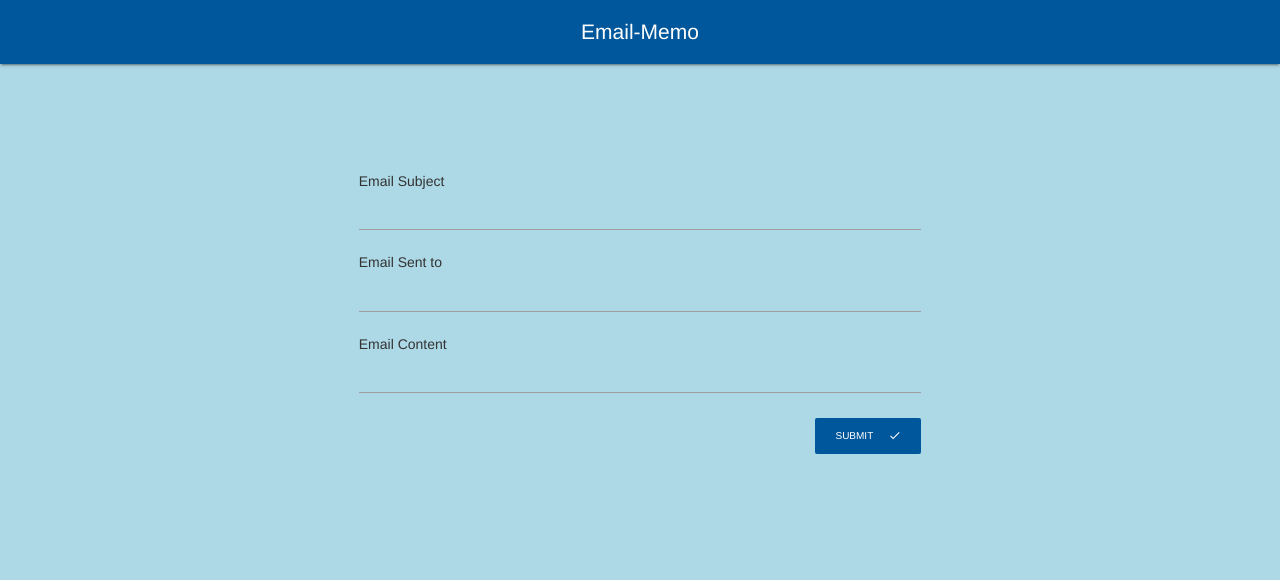
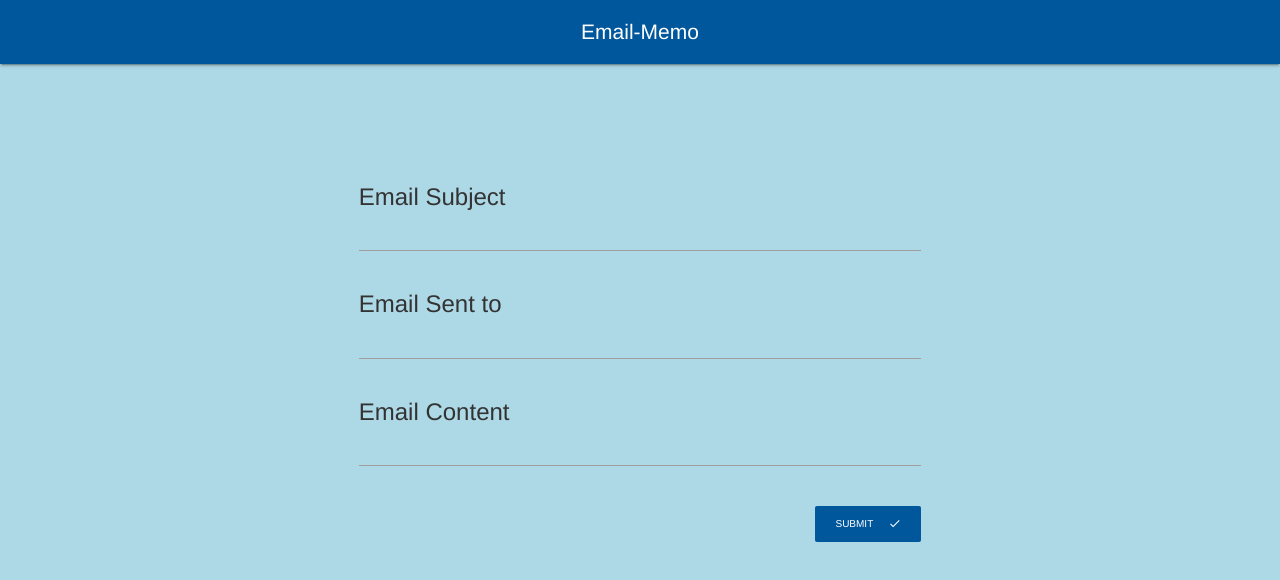
Before and after one commit to encodewayne/email-memo, a React (Create React App) app in the folder client/: page / in a window 1280 px wide. Shown: the top 580 px of the page. Built offline with nearby package versions, Linux system fonts and the light colour scheme.

Commit message:
extract emailField css

```diff
--- a/client/src/components/EmailField.js
+++ b/client/src/components/EmailField.js
@@ -3,11 +3,9 @@ import React from 'react';
 export default ({ input, label, meta: { error, touched } }) => {
   return (
     <div>
-      <h5>{label}</h5>
-      <input {...input} type="text" style={{ marginBottom: '5px' }} />
-      <div className="red-text" style={{ marginBottom: '20px' }}>
-        {touched && error}
-      </div>
+      <h3>{label}</h3>
+      <input {...input} type="text" id="memo-input" />
+      <div className="red-text memo-input-error">{touched && error}</div>
     </div>
   );
 };
--- a/client/src/index.css
+++ b/client/src/index.css
@@ -5,3 +5,11 @@ body {
 #form {
   margin-top: 100px;
 }
+
+#memo-input {
+  font-size: 1.6em;
+}
+
+.memo-input-error {
+  margin-bottom: 20px
+}
```
